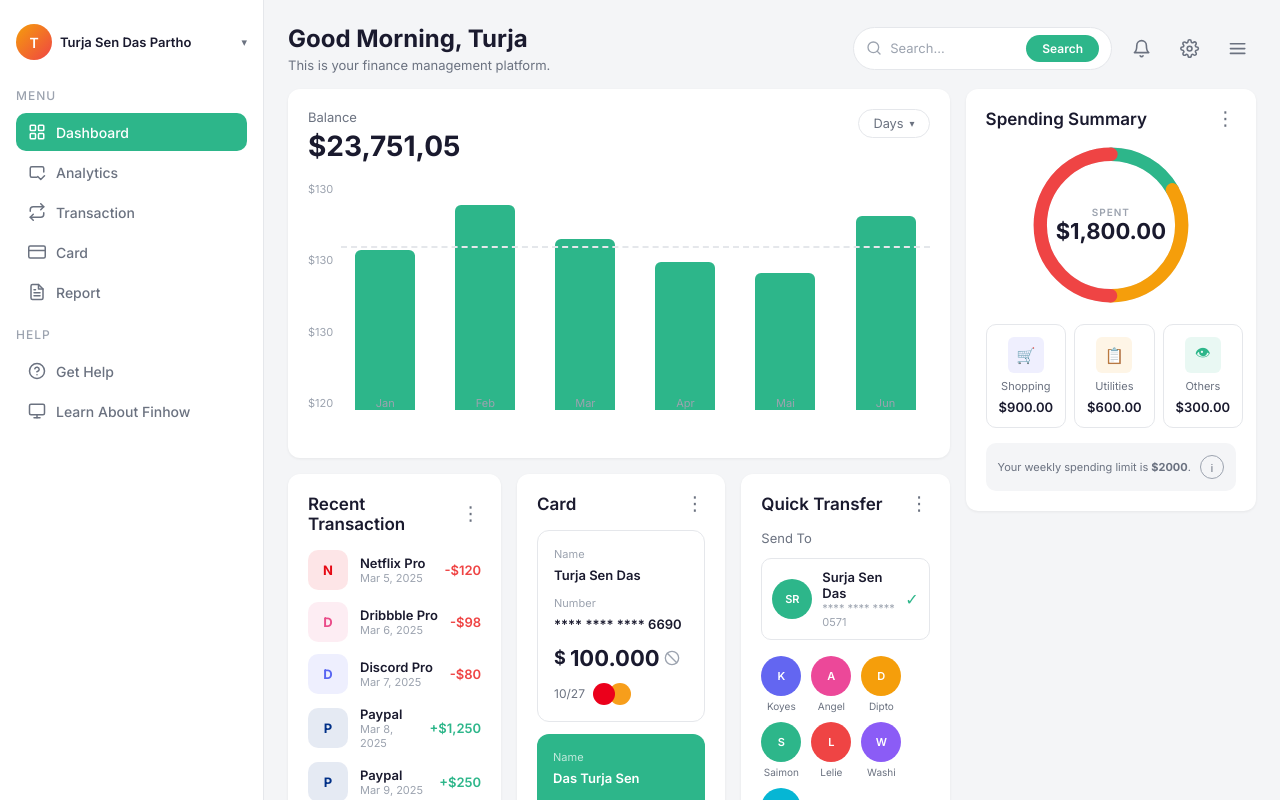
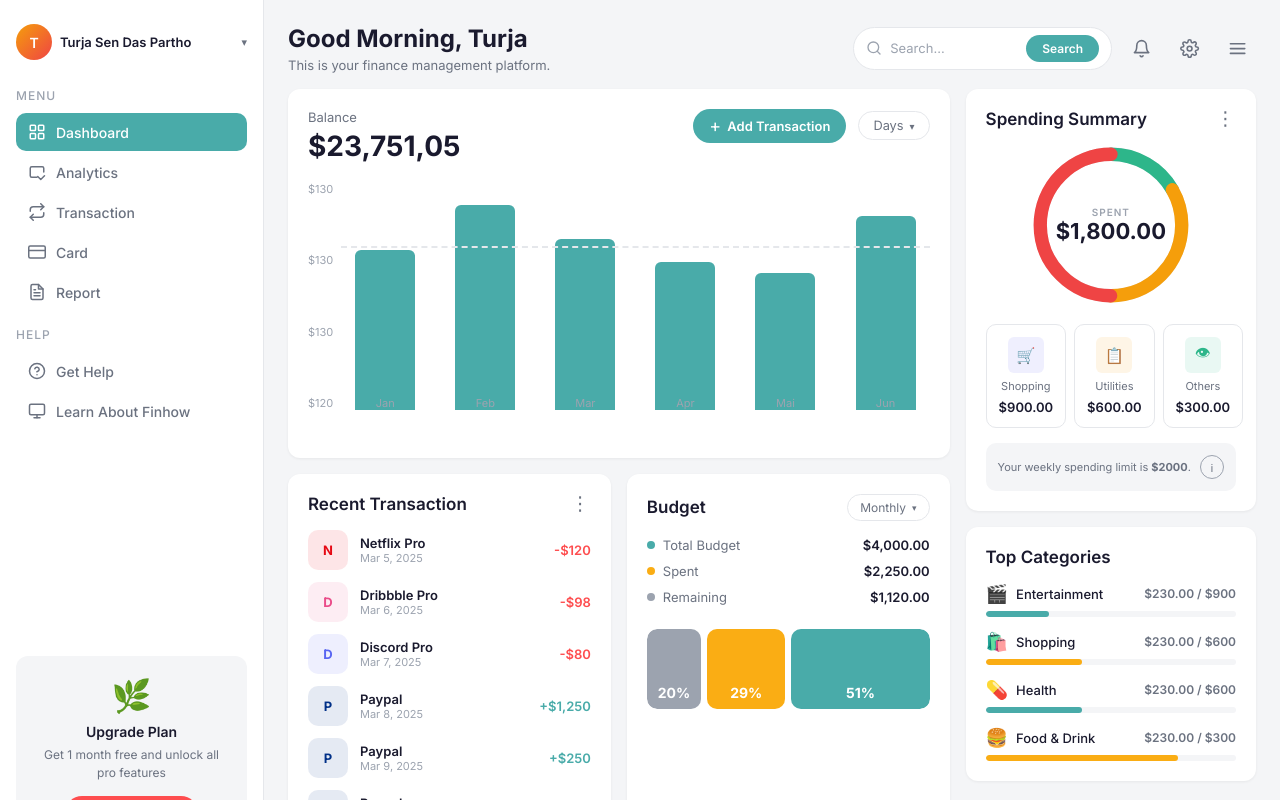
Before and after one commit to emmanuelryann/finance-tracker, a React (Vite) app: page / in a window 1280 px wide. Shown: the top 800 px of the page. Built offline with nearby package versions, Linux system fonts and the light colour scheme.

Commit message:
all core features in place

```diff
--- a/src/App.jsx
+++ b/src/App.jsx
@@ -5,8 +5,8 @@ import Header from './components/Header';
 import BalanceChart from './components/BalanceChart';
 import SpendingSummary from './components/SpendingSummary';
 import RecentTransaction from './components/RecentTransaction';
-import CardSection from './components/CardSection';
-import QuickTransfer from './components/QuickTransfer';
+import Budget from './components/Budget';
+import TopCategories from './components/TopCategories';
 import Overlay from './components/Overlay';
 
 function App() {
@@ -44,12 +44,12 @@ function App() {
             <BalanceChart />
             <div className="bottom-row">
               <RecentTransaction />
-              <CardSection />
-              <QuickTransfer />
+              <Budget />
             </div>
           </div>
           <div className="right-column">
             <SpendingSummary />
+            <TopCategories />
           </div>
         </div>
       </main>
--- a/src/components/BalanceChart.jsx
+++ b/src/components/BalanceChart.jsx
@@ -19,9 +19,15 @@ function BalanceChart() {
           <p className="balance-chart__label">Balance</p>
           <h2 className="balance-chart__amount">$23,751,05</h2>
         </div>
-        <div className="balance-chart__dropdown">
-          <span>Days</span>
-          <span className="balance-chart__dropdown-arrow">&#9662;</span>
+        <div className="balance-chart__actions">
+          <button className="balance-chart__add-btn">
+            <span className="balance-chart__add-icon">+</span>
+            Add Transaction
+          </button>
+          <div className="balance-chart__dropdown">
+            <span>Days</span>
+            <span className="balance-chart__dropdown-arrow">&#9662;</span>
+          </div>
         </div>
       </div>
 
--- /dev/null
+++ b/src/components/Budget.jsx
@@ -0,0 +1,63 @@
+import '../styles/Budget.css';
+
+const budgetItems = [
+  { label: 'Total Budget', amount: '$4,000.00', color: 'var(--color-primary)' },
+  { label: 'Spent', amount: '$2,250.00', color: 'var(--color-orange)' },
+  { label: 'Remaining', amount: '$1,120.00', color: 'var(--color-text-muted)' },
+];
+
+const segments = [
+  { percent: 20, color: 'var(--color-text-muted)', label: '20%' },
+  { percent: 29, color: 'var(--color-orange)', label: '29%' },
+  { percent: 51, color: 'var(--color-primary)', label: '51%' },
+];
+
+function Budget() {
+  return (
+    <div className="card budget">
+      <div className="card-header">
+        <h3 className="card-title">Budget</h3>
+        <div className="budget__dropdown">
+          <span>Monthly</span>
+          <span className="budget__dropdown-arrow">&#9662;</span>
+        </div>
+      </div>
+
+      {/* Budget Items */}
+      <ul className="budget__items">
+        {budgetItems.map((item) => (
+          <li key={item.label} className="budget__item">
+            <div className="budget__item-left">
+              <span
+                className="budget__dot"
+                style={{ backgroundColor: item.color }}
+              ></span>
+              <span className="budget__item-label">{item.label}</span>
+            </div>
+            <span className="budget__item-amount">{item.amount}</span>
+          </li>
+        ))}
+      </ul>
+
+      {/* Bar Segments */}
+      <div className="budget__bar-wrapper">
+        {segments.map((seg) => (
+          <div
+            key={seg.label}
+            className="budget__segment"
+            style={{ flex: seg.percent }}
+          >
+            <div
+              className="budget__segment-fill"
+              style={{ backgroundColor: seg.color }}
+            >
+              <span className="budget__segment-label">{seg.label}</span>
+            </div>
+          </div>
+        ))}
+      </div>
+    </div>
+  );
+}
+
+export default Budget;
--- /dev/null
+++ b/src/components/TopCategories.jsx
@@ -0,0 +1,42 @@
+import '../styles/TopCategories.css';
+
+const categories = [
+  { icon: '🎬', label: 'Entertainment', spent: '$230.00', total: '$900', color: 'var(--color-primary)', percent: 25.5 },
+  { icon: '🛍️', label: 'Shopping', spent: '$230.00', total: '$600', color: 'var(--color-orange)', percent: 38.3 },
+  { icon: '💊', label: 'Health', spent: '$230.00', total: '$600', color: 'var(--color-primary)', percent: 38.3 },
+  { icon: '🍔', label: 'Food & Drink', spent: '$230.00', total: '$300', color: 'var(--color-orange)', percent: 76.7 },
+];
+
+function TopCategories() {
+  return (
+    <div className="card top-categories">
+      <div className="card-header">
+        <h3 className="card-title">Top Categories</h3>
+      </div>
+
+      <ul className="top-categories__list">
+        {categories.map((cat) => (
+          <li key={cat.label} className="top-categories__item">
+            <div className="top-categories__item-top">
+              <div className="top-categories__item-left">
+                <span className="top-categories__icon">{cat.icon}</span>
+                <span className="top-categories__label">{cat.label}</span>
+              </div>
+              <span className="top-categories__amount">
+                {cat.spent} / {cat.total}
+              </span>
+            </div>
+            <div className="top-categories__bar">
+              <div
+                className="top-categories__bar-fill"
+                style={{ width: `${cat.percent}%`, backgroundColor: cat.color }}
+              ></div>
+            </div>
+          </li>
+        ))}
+      </ul>
+    </div>
+  );
+}
+
+export default TopCategories;
--- a/src/index.css
+++ b/src/index.css
@@ -1,7 +1,7 @@
 /* ===== CSS Variables ===== */
 :root {
   /* Colors */
-  --color-primary: #2db68a;
+  --color-primary: #49ABA9;
   --color-primary-dark: #279e78;
   --color-primary-light: #e6f7f1;
 
@@ -15,8 +15,8 @@
 
   --color-border: #e5e7eb;
 
-  --color-red: #ef4444;
-  --color-orange: #f59e0b;
+  --color-red: #fE4D4F;
+  --color-orange: #fAAD14;
   --color-green: #22c55e;
 
   --color-netflix: #e50914;
@@ -145,7 +145,7 @@ input {
 
 .bottom-row {
   display: grid;
-  grid-template-columns: 1fr 1fr 1fr;
+  grid-template-columns: 1fr 1fr;
   gap: 1rem;
 }
 
--- a/src/styles/BalanceChart.css
+++ b/src/styles/BalanceChart.css
@@ -16,6 +16,35 @@
   font-weight: 700;
 }
 
+.balance-chart__actions {
+  display: flex;
+  align-items: center;
+  gap: 0.75rem;
+}
+
+.balance-chart__add-btn {
+  background: var(--color-primary);
+  color: #fff;
+  font-size: clamp(0.6875rem, 1.1vw, 0.8125rem);
+  font-weight: 600;
+  padding: clamp(0.375rem, 0.8vw, 0.5rem) clamp(0.75rem, 1.5vw, 1rem);
+  border-radius: var(--radius-full);
+  display: flex;
+  align-items: center;
+  gap: 0.375rem;
+  transition: opacity 0.2s;
+}
+
+.balance-chart__add-btn:hover {
+  opacity: 0.9;
+}
+
+.balance-chart__add-icon {
+  font-size: clamp(0.875rem, 1.5vw, 1.125rem);
+  font-weight: 400;
+  line-height: 1;
+}
+
 .balance-chart__dropdown {
   display: flex;
   align-items: center;
@@ -26,6 +55,7 @@
   font-size: clamp(0.6875rem, 1vw, 0.8125rem);
   color: var(--color-text-secondary);
   cursor: pointer;
+  height: max-content;
 }
 
 .balance-chart__dropdown-arrow {
--- /dev/null
+++ b/src/styles/Budget.css
@@ -0,0 +1,81 @@
+.budget__dropdown {
+  display: flex;
+  align-items: center;
+  gap: 0.375rem;
+  padding: clamp(0.25rem, 0.5vw, 0.3125rem) clamp(0.5rem, 1vw, 0.75rem);
+  border: 0.0625rem solid var(--color-border);
+  border-radius: var(--radius-full);
+  font-size: clamp(0.625rem, 1vw, 0.75rem);
+  color: var(--color-text-secondary);
+  cursor: pointer;
+}
+
+.budget__dropdown-arrow {
+  font-size: clamp(0.5rem, 0.8vw, 0.5625rem);
+}
+
+/* ===== Items ===== */
+.budget__items {
+  display: flex;
+  flex-direction: column;
+  gap: 0.625rem;
+  margin-bottom: clamp(1rem, 2vw, 1.5rem);
+}
+
+.budget__item {
+  display: flex;
+  align-items: center;
+  justify-content: space-between;
+}
+
+.budget__item-left {
+  display: flex;
+  align-items: center;
+  gap: 0.5rem;
+}
+
+.budget__dot {
+  width: 0.5rem;
+  height: 0.5rem;
+  border-radius: var(--radius-full);
+  flex-shrink: 0;
+}
+
+.budget__item-label {
+  font-size: clamp(0.6875rem, 1.1vw, 0.8125rem);
+  color: var(--color-text-secondary);
+}
+
+.budget__item-amount {
+  font-size: clamp(0.6875rem, 1.1vw, 0.8125rem);
+  font-weight: 600;
+}
+
+/* ===== Bar ===== */
+.budget__bar-wrapper {
+  display: flex;
+  gap: 0.375rem;
+  height: clamp(3.5rem, 7vw, 5rem);
+  border-radius: var(--radius-md);
+  overflow: hidden;
+}
+
+.budget__segment {
+  display: flex;
+  min-width: 0;
+}
+
+.budget__segment-fill {
+  width: 100%;
+  border-radius: var(--radius-md);
+  display: flex;
+  align-items: flex-end;
+  justify-content: center;
+  padding-bottom: clamp(0.375rem, 0.8vw, 0.5rem);
+}
+
+.budget__segment-label {
+  font-size: clamp(0.6875rem, 1.2vw, 0.875rem);
+  font-weight: 700;
+  color: #fff;
+}
--- /dev/null
+++ b/src/styles/TopCategories.css
@@ -0,0 +1,49 @@
+.top-categories__list {
+  display: flex;
+  flex-direction: column;
+  gap: 0.875rem;
+}
+
+.top-categories__item-top {
+  display: flex;
+  align-items: center;
+  justify-content: space-between;
+  margin-bottom: clamp(0.3125rem, 0.7vw, 0.4375rem);
+}
+
+.top-categories__item-left {
+  display: flex;
+  align-items: center;
+  gap: 0.5rem;
+}
+
+.top-categories__icon {
+  font-size: clamp(0.875rem, 1.5vw, 1.125rem);
+  flex-shrink: 0;
+}
+
+.top-categories__label {
+  font-size: clamp(0.6875rem, 1.1vw, 0.8125rem);
+  font-weight: 500;
+}
+
+.top-categories__amount {
+  font-size: clamp(0.625rem, 1vw, 0.75rem);
+  font-weight: 600;
+  color: var(--color-text-secondary);
+}
+
+/* ===== Progress Bar ===== */
+.top-categories__bar {
+  width: 100%;
+  height: 0.375rem;
+  background: var(--color-bg);
+  border-radius: var(--radius-full);
+  overflow: hidden;
+}
+
+.top-categories__bar-fill {
+  height: 100%;
+  border-radius: var(--radius-full);
+  transition: width 0.4s ease;
+}
```
